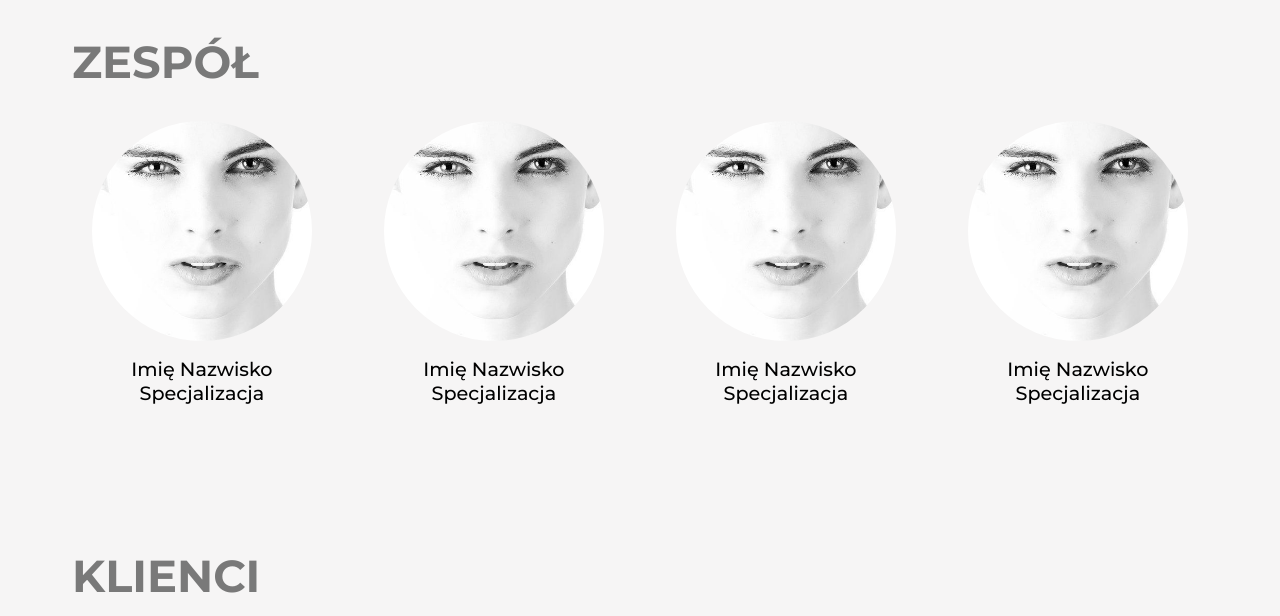
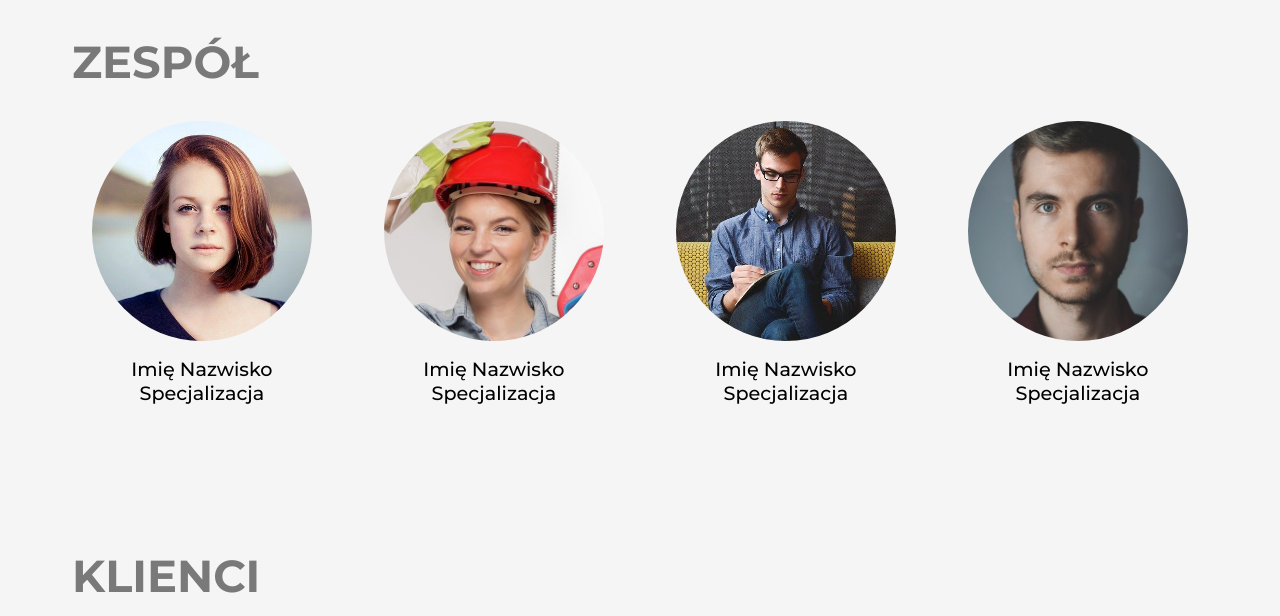
Before and after one commit to MaciekSznu/ascnc, a website: page index.html in a window 1280 px wide. Shown: the part 1380-1996 px from the top of the page. Drawn offline with Linux system fonts and the light colour scheme.

Commit message:
Change team members fotos

```diff
--- a/index.html
+++ b/index.html
@@ -98,22 +98,22 @@
       <h2 class="section-title">Zespół</h2>
       <div class="team-wrapper">
         <div class="team-member">
-          <div class="foto"><img class="team-member-foto" src="images/face_640_426.jpg" alt="Team member foto"></div>
+          <div class="foto"><img class="team-member-foto" src="images/face_02_640_426.jpg" alt="Team member foto"></div>
           <h3 class="foto-description">Imię Nazwisko</h3>
           <h3 class="foto-description">Specjalizacja</h3>
         </div>
         <div class="team-member">
-          <div class="foto"><img class="team-member-foto" src="images/face_640_426.jpg" alt="Team member foto"></div>
+          <div class="foto"><img class="team-member-foto" src="images/face_03_640_452.jpg" alt="Team member foto"></div>
           <h3 class="foto-description">Imię Nazwisko</h3>
           <h3 class="foto-description">Specjalizacja</h3>
         </div>
         <div class="team-member">
-          <div class="foto"><img class="team-member-foto" src="images/face_640_426.jpg" alt="Team member foto"></div>
+          <div class="foto"><img class="team-member-foto" src="images/man_01_640_423.jpg" alt="Team member foto"></div>
           <h3 class="foto-description">Imię Nazwisko</h3>
           <h3 class="foto-description">Specjalizacja</h3>
         </div>
         <div class="team-member">
-          <div class="foto"><img class="team-member-foto" src="images/face_640_426.jpg" alt="Team member foto"></div>
+          <div class="foto"><img class="team-member-foto" src="images/man_02_640_546.jpg" alt="Team member foto"></div>
           <h3 class="foto-description">Imię Nazwisko</h3>
           <h3 class="foto-description">Specjalizacja</h3>
         </div>
```
Also changed, not shown: js/sliders.js (+0 -7 lines), images/face_02_640_426.jpg (added), images/face_03_640_452.jpg (added), images/man_01_640_423.jpg (added), images/man_02_640_546.jpg (added).
